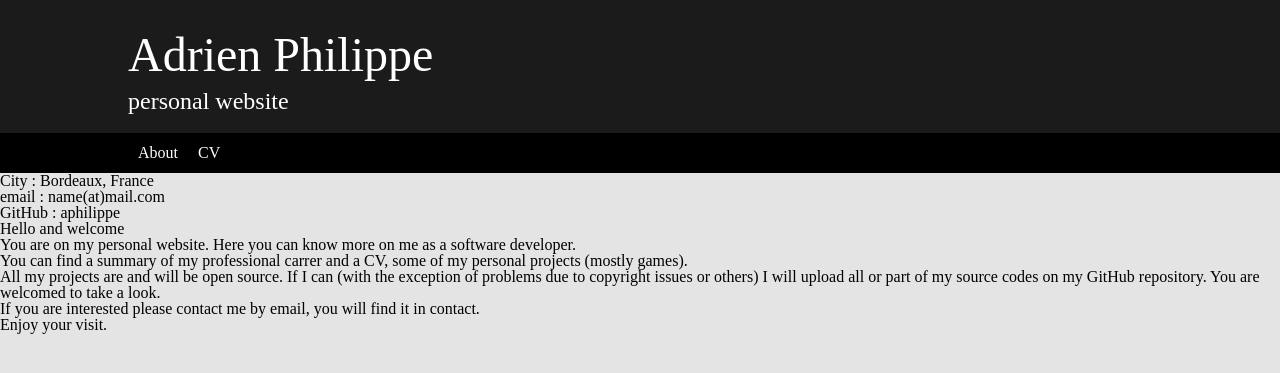
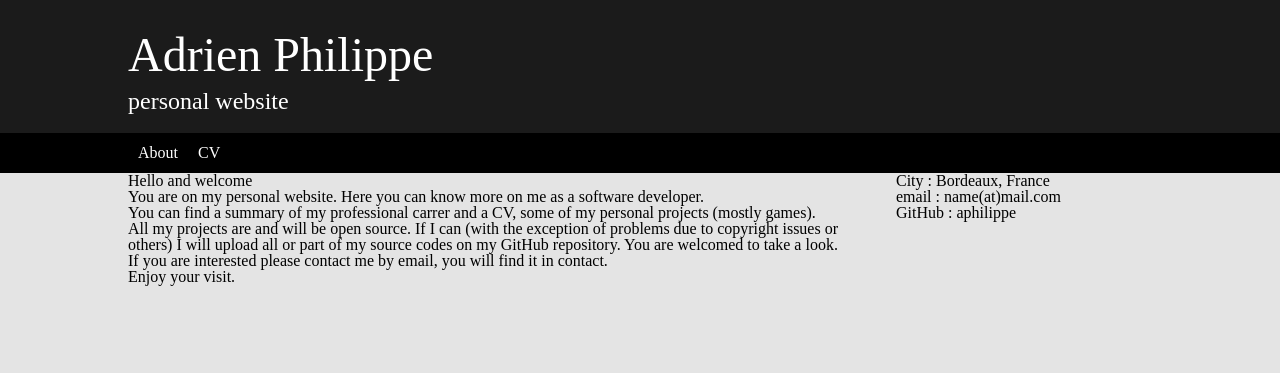
Before and after one commit to aphilippe/aphilippe.github.io, a Jekyll site: the page built from index.html, in a window 1280 px wide. Shown: the top 373 px of the page. Built offline with Jekyll 4.4.1, drawn with Linux system fonts in a browser that asks for light colours.

Commit message:
placing contact and content blocks

```diff
--- a/_includes/contact.html
+++ b/_includes/contact.html
@@ -1,4 +1,4 @@
-<div id="#contact_block">
+<div id="contact_block">
 	<ul>
 		<li>City : Bordeaux, France</li>
 		<li>email : name(at)mail.com</li>
--- a/_layouts/default.html
+++ b/_layouts/default.html
@@ -7,8 +7,10 @@
 </head>
 <body>
 	{% include header.html %}
-	{% include contact.html %}
-	<div id="#content">
-		{{ content }}
+	<div id="middle">
+		{% include contact.html %}
+		<div id="content">
+			{{ content }}
+		</div>
 	</div>
 </body>
--- a/sass/_classes.scss
+++ b/sass/_classes.scss
@@ -1,6 +1,6 @@
 @import "constants";
 
 .site_content {
-	width: $content_max_width;
+	max-width: $content_max_width;
 	margin: auto;
 }
--- a/stylesheets/style.css
+++ b/stylesheets/style.css
@@ -67,8 +67,8 @@ article, aside, details, figcaption, figure, footer, header, hgroup, menu, nav,
 /****************Color*******************/
 /****************Color*******************/
 /* line 3, ../sass/_classes.scss */
-.site_content, header #web_title_block, header nav ul {
-  width: 1024px;
+.site_content, header #web_title_block, header nav ul, #middle {
+  max-width: 1024px;
   margin: auto;
 }
 
@@ -127,3 +127,14 @@ header nav ul li a:hover {
 body {
   background-color: #e4e4e4;
 }
+
+/* line 11, ../sass/style.scss */
+#middle #contact_block {
+  float: right;
+  width: 25%;
+  margin-left: 5%;
+}
+/* line 17, ../sass/style.scss */
+#middle #content {
+  width: 70%;
+}
```
Also changed, not shown: sass/style.scss (+13 -0 lines).
